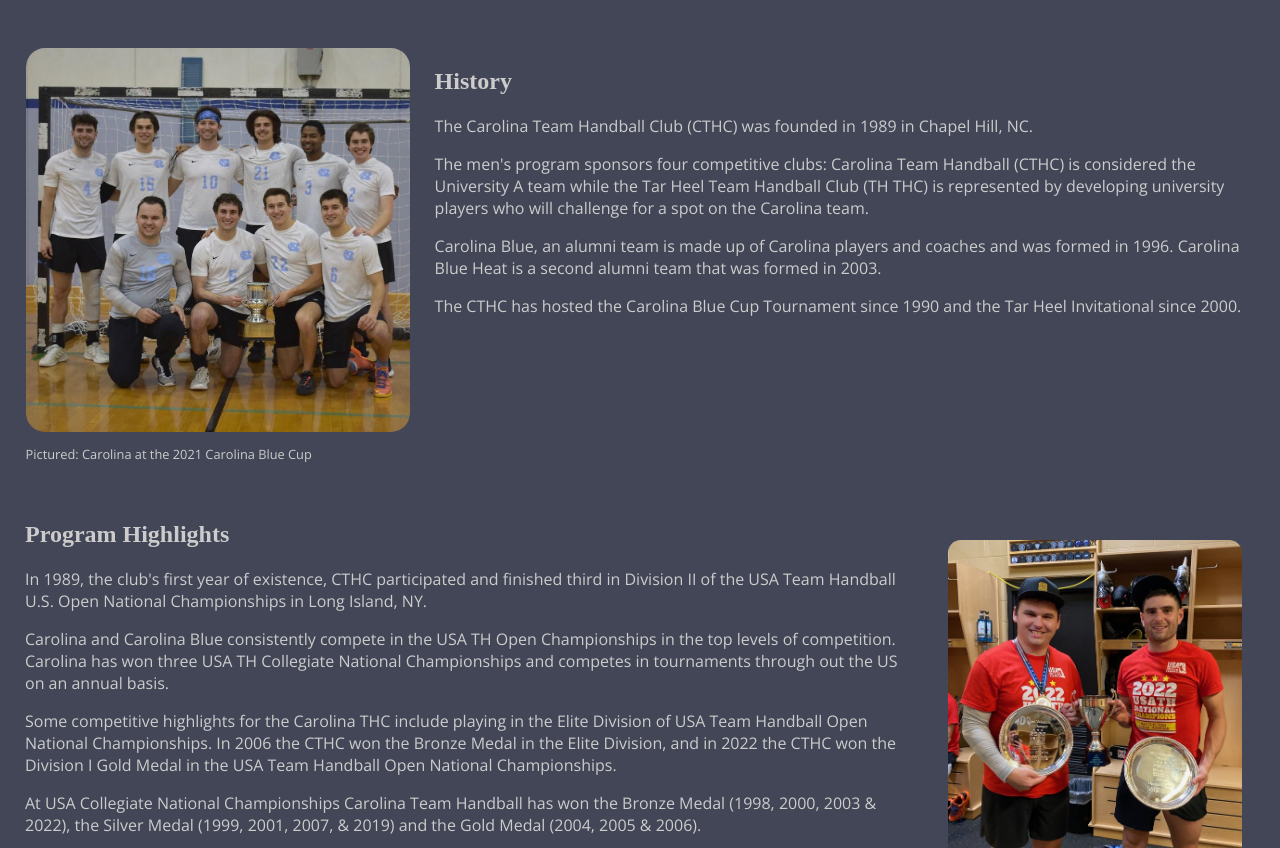
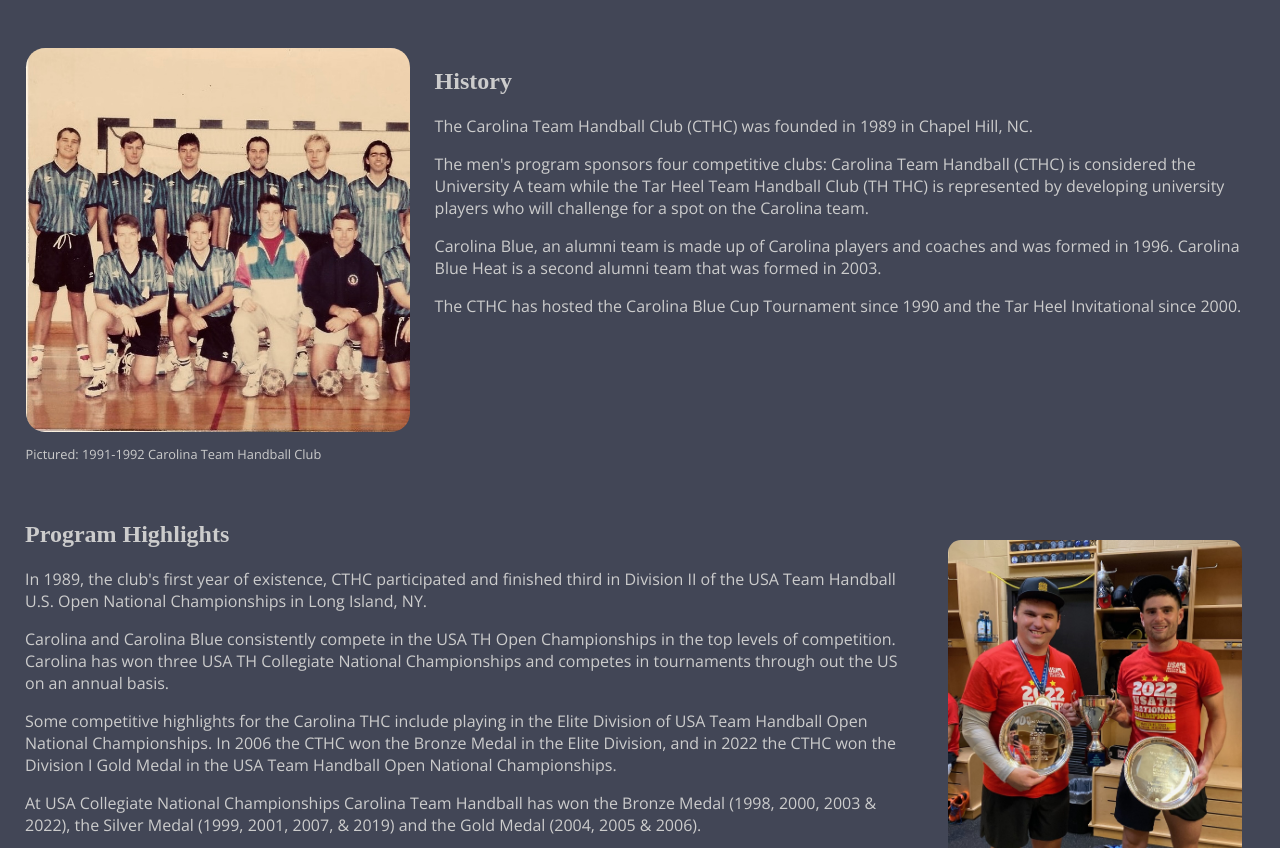
Before and after one commit to BennyBoyVW/BennyBoyVW.github.io, a plain HTML site: page about.html in a window 1280 px wide. Shown: the part 1059-1907 px from the top of the page. Drawn offline with nearby package versions, Linux system fonts and the light colour scheme; a web font is replaced by a local one.

Commit message:
I Think I changed the image next to history

```diff
--- a/about.html
+++ b/about.html
@@ -189,8 +189,8 @@
         </div>
         <div class="historySection">
             <div id="teamPicContainer">
-                <div id="teamPic"></div>
-                <p>Pictured: Carolina at the 2021 Carolina Blue Cup</p>
+                <div id="oldTeamPic"></div>
+                <p>Pictured: 1991-1992 Carolina Team Handball Club</p>
             </div>
             <div class="aboutText" id="historyText">
                 <h2>History</h2>
--- a/css/styles.css
+++ b/css/styles.css
@@ -156,6 +156,13 @@ p {
     width: 30vw;
     height: 30vw;
     background-image: url(../img/team_picture.jpg);
+    background-size: cover;
+    border-radius: 5%;
+}
+#oldTeamPic {
+    width: 30vw;
+    height: 30vw;
+    background-image: url(../img/CTHC_1991_1992.jpg);
     background-size: cover;
     border-radius: 5%;
 }
```
Also changed, not shown: img/CTHC_1991_1992.jpg (added).
